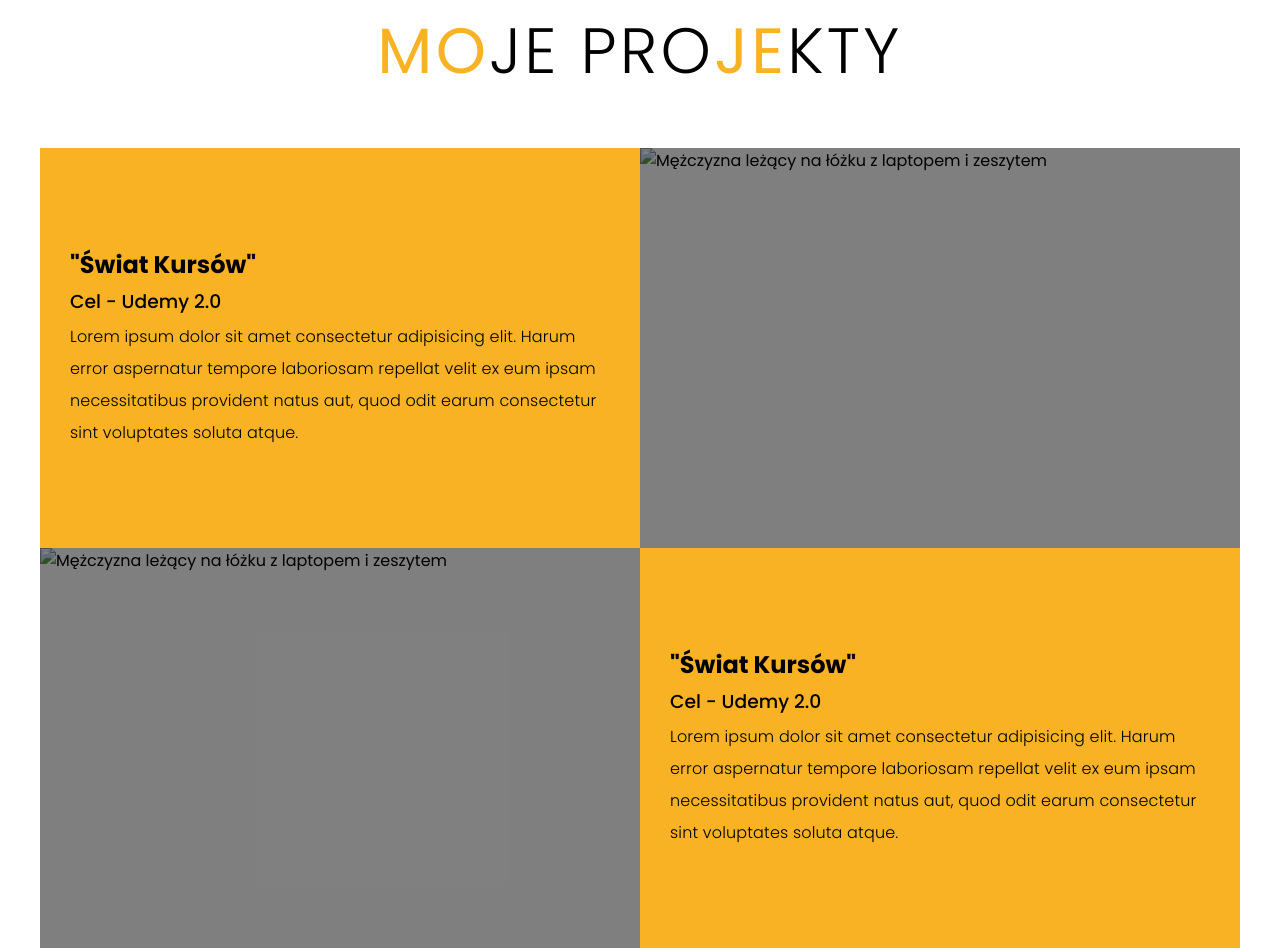
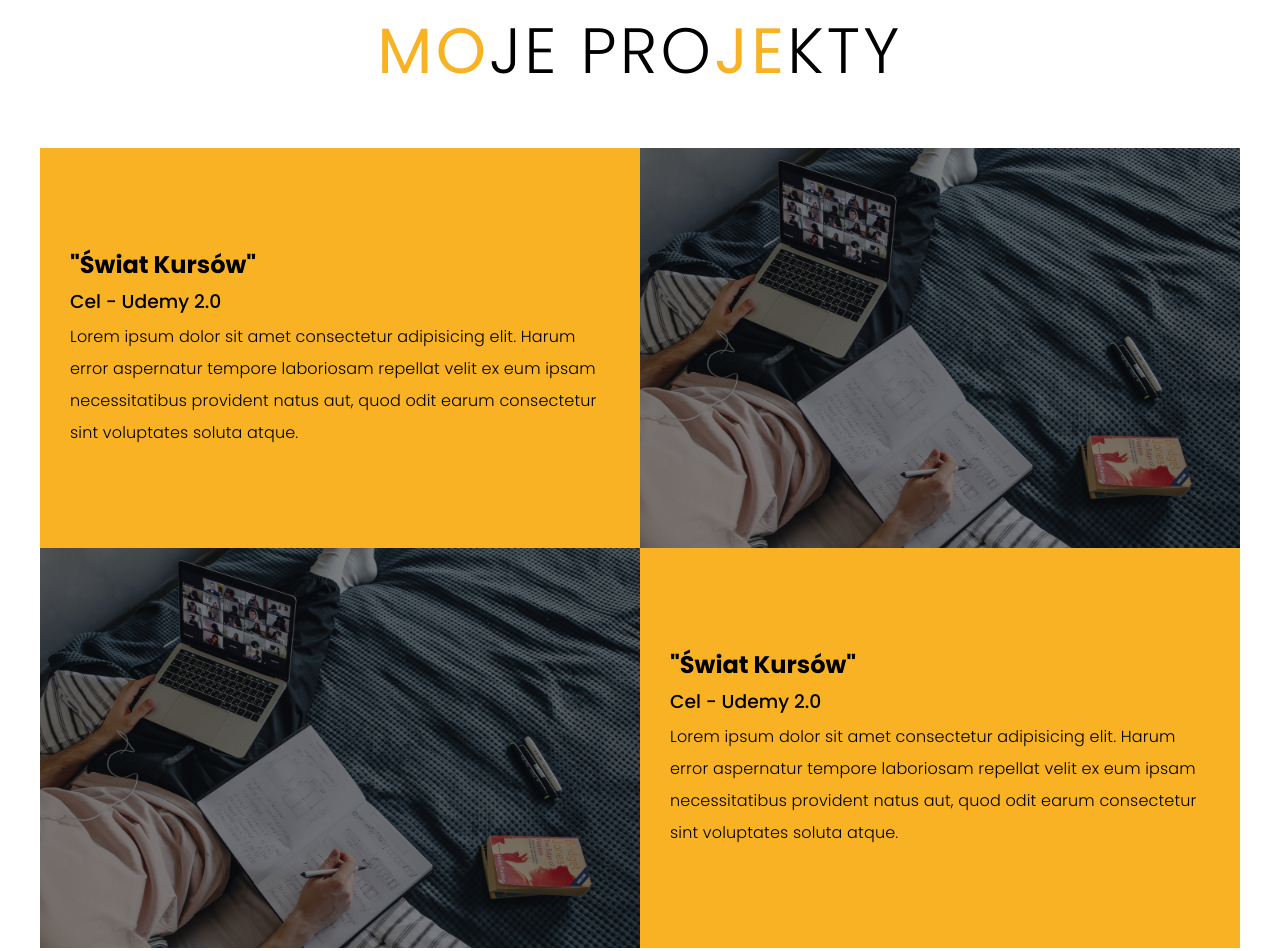
Before and after one commit to ehoze/ehoze.github.io, a plain HTML site: page index.html in a window 1280 px wide. Shown: the part 1909-2860 px from the top of the page. Drawn offline with Linux system fonts and the light colour scheme; a script that the page names is missing; files whose address does not match are found by name.

Commit message:
Quick HotFix | Assets path correction

```diff
--- a/index.html
+++ b/index.html
@@ -46,7 +46,7 @@
                             <a href="#" data-after="Kontakt">Kontakt</a>
                         </li>
                     </ul>
-            </div>
+                </div>
 
             </div>
         </div>
@@ -162,7 +162,7 @@
                     </div>
 
                     <div class="projects_item_img">
-                        <img src="../portfolio2/assets/projects/projects_bg.jpg"
+                        <img src="../assets/projects/projects_bg.jpg"
                             alt="Mężczyzna leżący na łóżku z laptopem i zeszytem">
                     </div>
                 </div>
@@ -177,7 +177,7 @@
                     </div>
 
                     <div class="projects_item_img">
-                        <img src="../portfolio2/assets/projects/projects_bg.jpg"
+                        <img src="../assets/projects/projects_bg.jpg"
                             alt="Mężczyzna leżący na łóżku z laptopem i zeszytem">
                     </div>
                 </div>
@@ -277,8 +277,7 @@
                     <a href="https://facebook.com/ehoze"><i class="fab fa-brands fa-facebook-f"></i></a>
                     <a href="https://github.com/ehoze"><i class="fab fa-brands fa-github-alt"></i></a>
                     <a href="https://instagram.com/ehoze_"><i class="fab fa-brands fa-instagram"></i></a>
-                    <a href="https://discordapp.com/users/290888903169146880"><i
-                            class="fab fa-brands fa-discord"></i></i></a>
+                    <a href="https://discordapp.com/users/290888903169146880"><i class="fab fa-brands fa-discord"></i></i></a>
                 </div>
             </div>
 
@@ -288,4 +287,5 @@
     <!-- End Footer Section -->
 </body>
 <script src="../portfolio2/js/menu.js"></script>
+
 </html>
```
Also changed, not shown: assets/about/me_inthe_mirror_bg.png (added).
